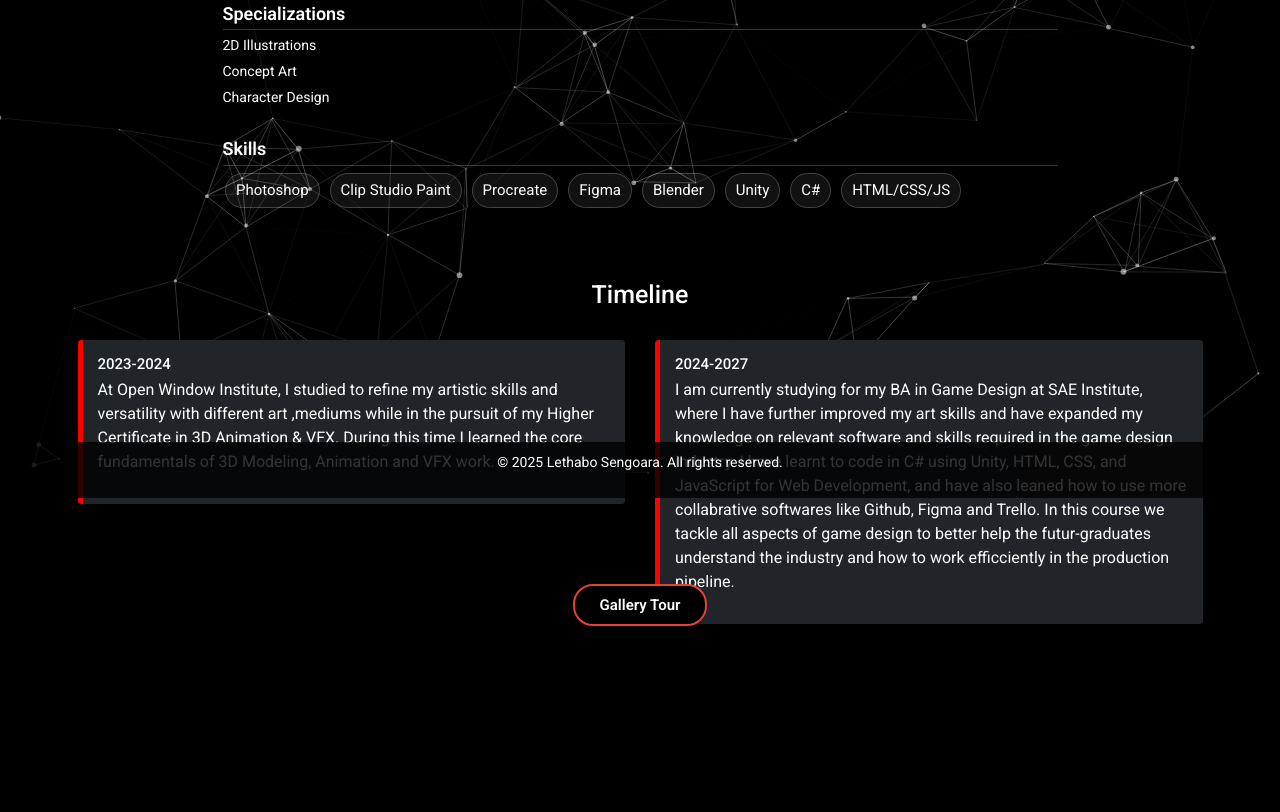
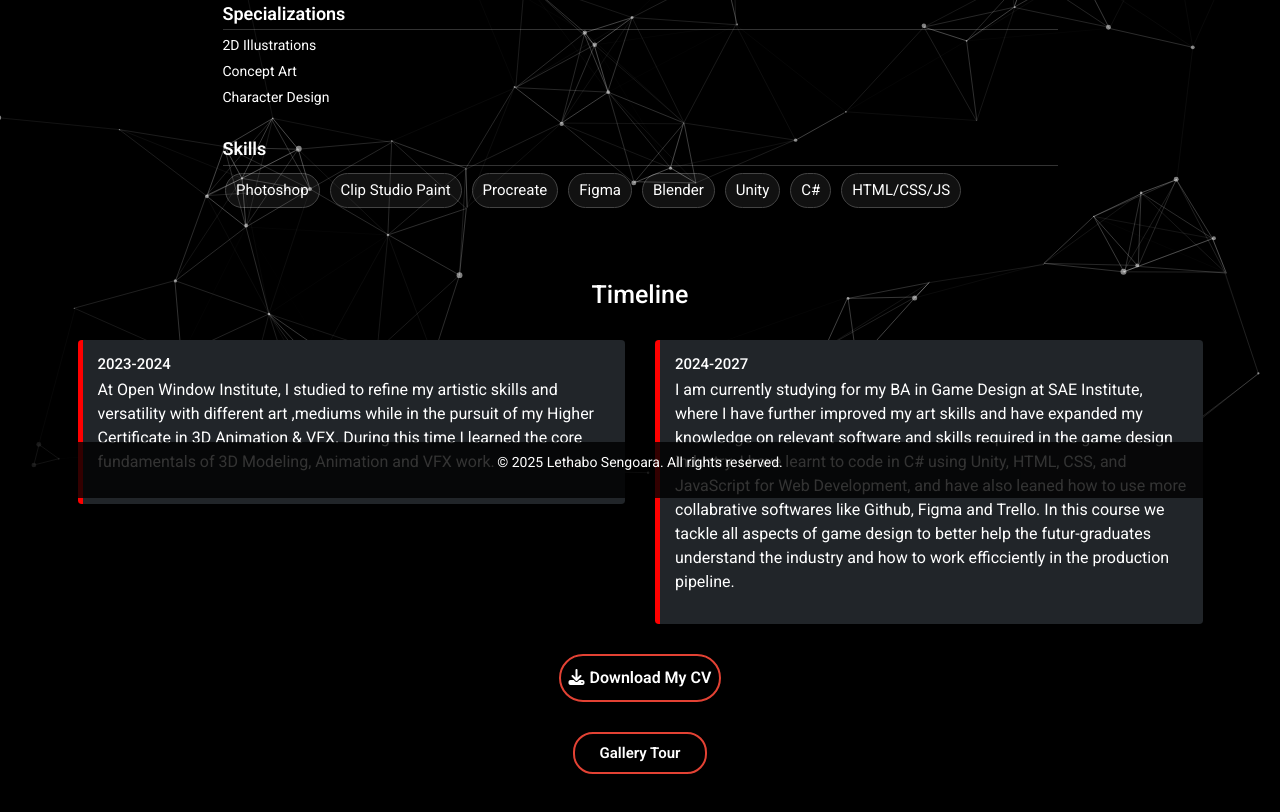
Before and after one commit to JacquavionIII/LethaboSengoara_Scripting3_ME3, a plain HTML site: page PortfolioAbout.html in a window 1280 px wide. Shown: the part 302-1114 px from the top of the page. Drawn offline with nearby package versions, Linux system fonts and the light colour scheme.

Commit message:
button fixes

```diff
--- a/PortfolioAbout.html
+++ b/PortfolioAbout.html
@@ -106,12 +106,18 @@
                             </p>
                         </div>
                     </div>
-
                 </div>
             </section>
+
+            <div class="container text-center mb-5" data-aos="fade-up">
+                <a href="Files/Lethabo CV.pdf" download class="btn btn-outline-light btn-lg">
+                    <i class="fas fa-download me-2"></i>Download My CV
+                </a>
+            </div>
+
         </main>
 
-        <div class="center-btn">
+        <div class="center-btn mt-5 mb-5"> <!--the mt-5 and mb-5 add to margin using bootstrap-->
             <a href="PortfolioShowcase.html" class="btn btn-primary">Gallery Tour</a>
         </div>
 
```
Also changed, not shown: PortfolioShowcase.html (+1 -1 lines), index.html (+1 -1 lines).
